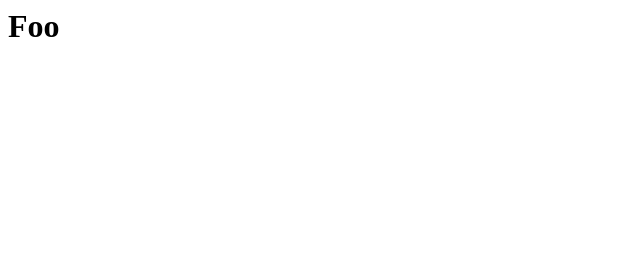
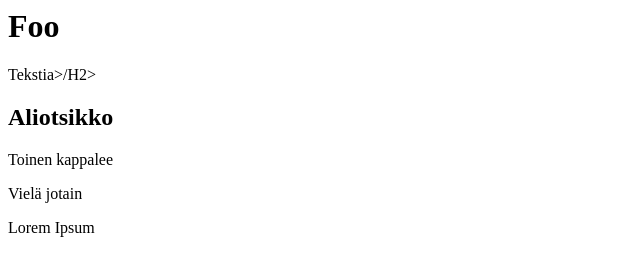
Before and after one commit to MikkoMal1/demo, a plain HTML site: page Index.html in a window 1280 px wide. Shown: the whole page, without its empty margins (0-640 px from the left). Drawn offline with Linux system fonts and the light colour scheme.

Commit message:
Update Index.html

```diff
--- a/Index.html
+++ b/Index.html
@@ -1 +1,6 @@
 <H1>Foo</H1>
+<P>Tekstia>/H2>
+  <H2>Aliotsikko</H2>
+  <P>Toinen kappalee</p>
+  </H2> Vielä jotain</H2>
+<P>Lorem Ipsum</P>
```
